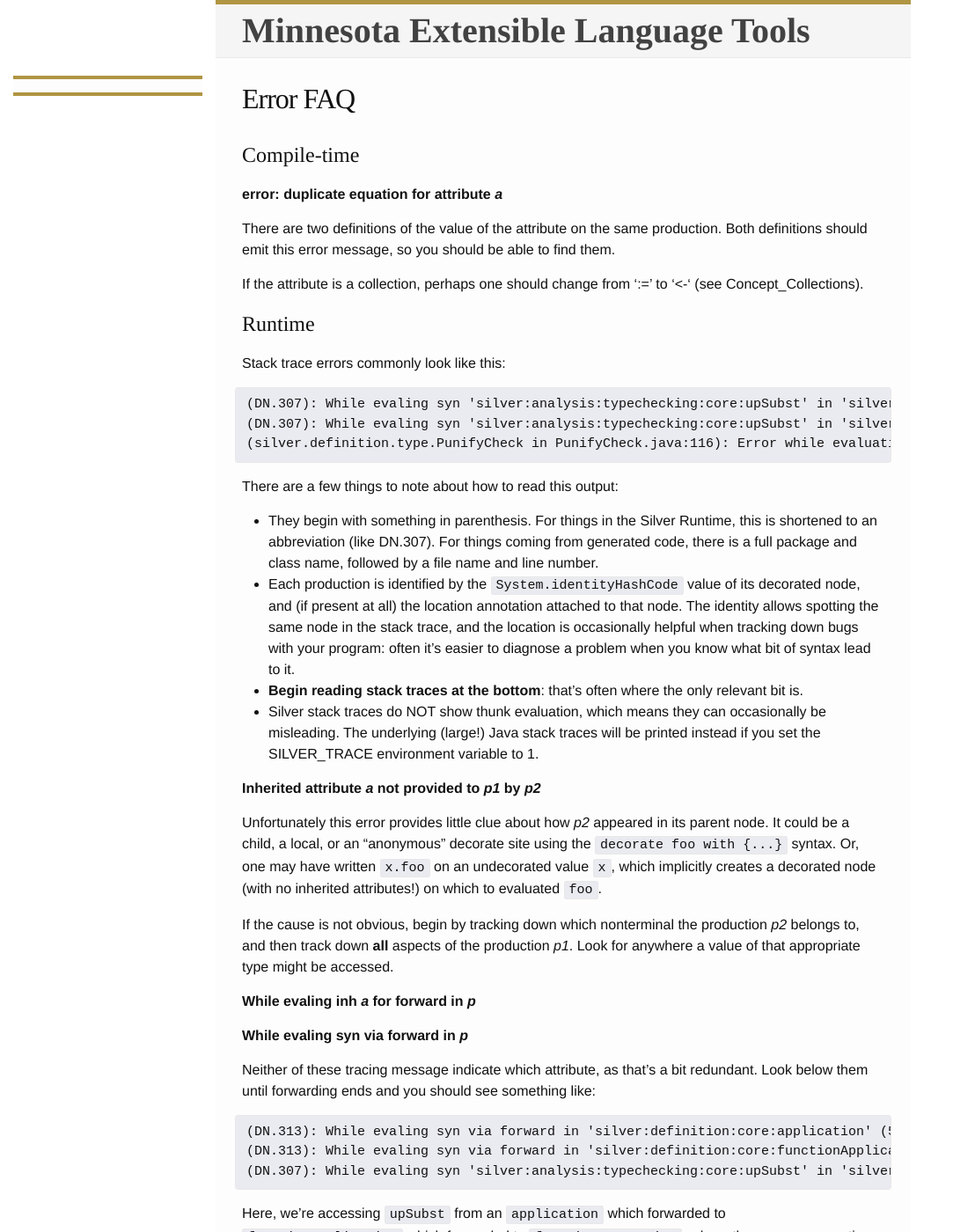
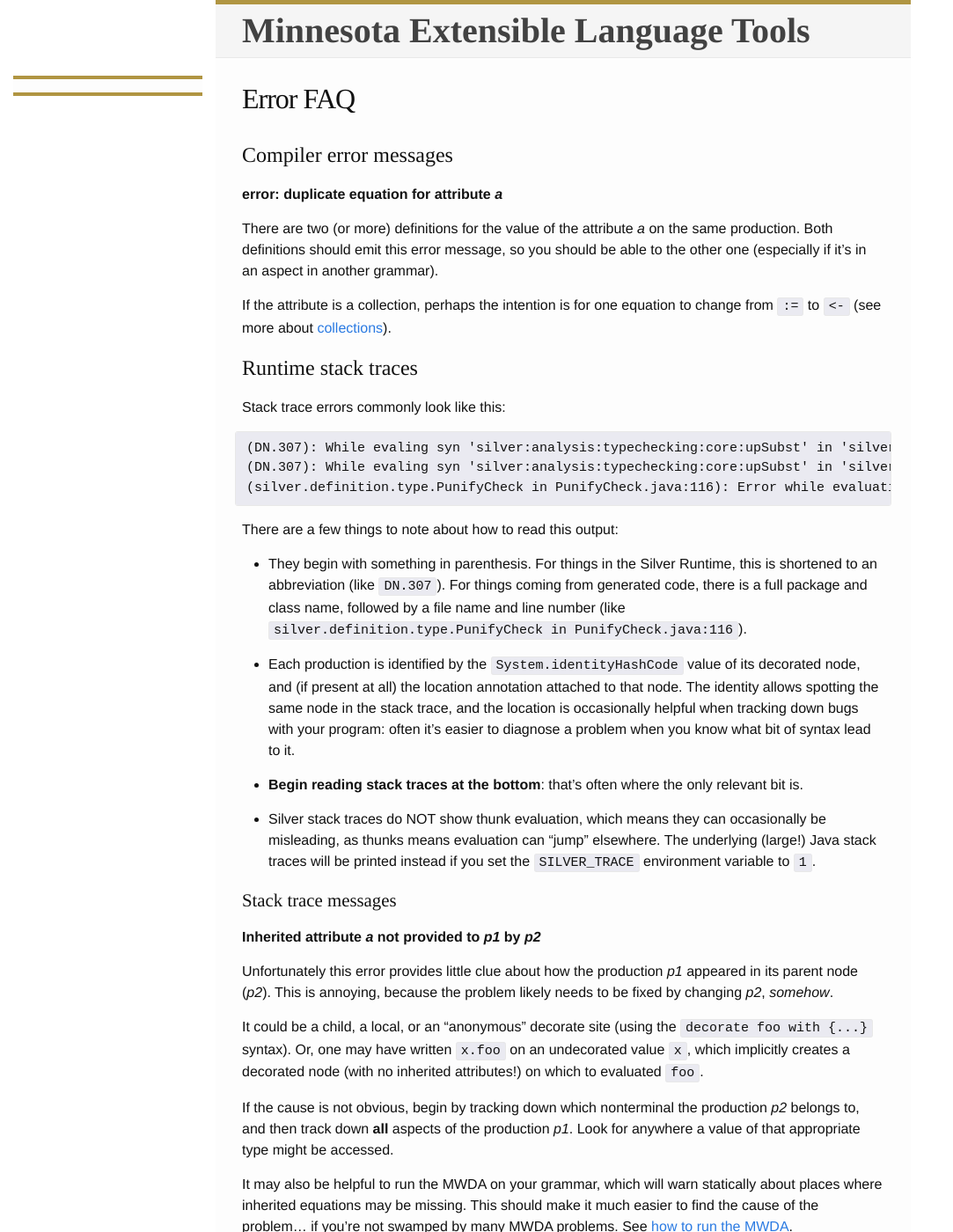
Before and after one commit to melt-umn/melt-website, a Jekyll site: the page built from silver/error-faq/index.md, in a window 1280 px wide and 1400 px high. Shown: the whole window at 88% size, without its empty margins (0-1083 px from the left). Built offline with Jekyll 4.4.1, drawn with Linux system fonts in a browser that asks for light colours; some of the changed text lies outside the part shown.

Commit message:
fixup error message descriptions

````diff
--- a/silver/error-faq/index.md
+++ b/silver/error-faq/index.md
@@ -5,15 +5,18 @@ menu_title: Understanding Errors
 menu_weight: 80.0
 ---
 
-## Compile-time
+## Compiler error messages
 
 **error: duplicate equation for attribute _a_**
 
-There are two definitions of the value of the attribute on the same production. Both definitions should emit this error message, so you should be able to find them.
+There are two (or more) definitions for the value of the attribute _a_ on the same production.
+Both definitions should emit this error message, so you should be able to the other one (especially if it's in an aspect in another grammar).
 
-If the attribute is a collection, perhaps one should change from ':=' to '<-' (see Concept\_Collections).
+If the attribute is a collection, perhaps the intention is for one equation to change from `:=` to `<-` (see more about [collections](/silver/concept/collections)).
 
-## Runtime
+
+## Runtime stack traces
+
 
 Stack trace errors commonly look like this:
 
@@ -25,22 +28,43 @@ Stack trace errors commonly look like this:
 
 There are a few things to note about how to read this output:
 
-  * They begin with something in parenthesis. For things in the Silver Runtime, this is shortened to an abbreviation (like DN.307). For things coming from generated code, there is a full package and class name, followed by a file name and line number.
-  * Each production is identified by the `System.identityHashCode` value of its decorated node, and (if present at all) the location annotation attached to that node. The identity allows spotting the same node in the stack trace, and the location is occasionally helpful when tracking down bugs with your program: often it's easier to diagnose a problem when you know what bit of syntax lead to it.
-  * **Begin reading stack traces at the bottom**: that's often where the only relevant bit is.
-  * Silver stack traces do NOT show thunk evaluation, which means they can occasionally be misleading. The underlying (large!) Java stack traces will be printed instead if you set the SILVER\_TRACE environment variable to 1.
+* They begin with something in parenthesis.
+For things in the Silver Runtime, this is shortened to an abbreviation (like `DN.307`).
+For things coming from generated code, there is a full package and class name, followed by a file name and line number (like `silver.definition.type.PunifyCheck in PunifyCheck.java:116`).
+
+* Each production is identified by the `System.identityHashCode` value of its decorated node, and (if present at all) the location annotation attached to that node.
+The identity allows spotting the same node in the stack trace, and the location is occasionally helpful when tracking down bugs with your program: often it's easier to diagnose a problem when you know what bit of syntax lead to it.
+
+* **Begin reading stack traces at the bottom**: that's often where the only relevant bit is.
+
+* Silver stack traces do NOT show thunk evaluation, which means they can occasionally be misleading, as thunks means evaluation can "jump" elsewhere.
+The underlying (large!) Java stack traces will be printed instead if you set the `SILVER_TRACE` environment variable to `1`.
+
+
+### Stack trace messages
+
 
 **Inherited attribute _a_ not provided to _p1_ by _p2_**
 
-Unfortunately this error provides little clue about how _p2_ appeared in its parent node. It could be a child, a local, or an "anonymous" decorate site using the `decorate foo with {...}` syntax. Or, one may have written `x.foo` on an undecorated value `x`, which implicitly creates a decorated node (with no inherited attributes!) on which to evaluated `foo`.
+Unfortunately this error provides little clue about how the production _p1_ appeared in its parent node (_p2_).
+This is annoying, because the problem likely needs to be fixed by changing _p2_, _somehow_.
 
-If the cause is not obvious, begin by tracking down which nonterminal the production _p2_ belongs to, and then track down **all** aspects of the production _p1_. Look for anywhere a value of that appropriate type might be accessed.
+It could be a child, a local, or an "anonymous" decorate site (using the `decorate foo with {...}` syntax).
+Or, one may have written `x.foo` on an undecorated value `x`, which implicitly creates a decorated node (with no inherited attributes!) on which to evaluated `foo`.
+
+If the cause is not obvious, begin by tracking down which nonterminal the production _p2_ belongs to, and then track down **all** aspects of the production _p1_.
+Look for anywhere a value of that appropriate type might be accessed.
+
+It may also be helpful to run the MWDA on your grammar, which will warn statically about places where inherited equations may be missing.
+This should make it much easier to find the cause of the problem... if you're not swamped by many MWDA problems.
+See [how to run the MWDA](/silver/concepts/modular-well-definedness/).
+
 
 **While evaling inh _a_ for forward in _p_**
-
 **While evaling syn via forward in _p_**
 
-Neither of these tracing message indicate which attribute, as that's a bit redundant. Look below them until forwarding ends and you should see something like:
+Neither of these tracing message indicate which attribute is being evaluated, as that's a bit redundant.
+Look below them until forwarding ends and you should see something like:
 
 ```
 (DN.313): While evaling syn via forward in 'silver:definition:core:application' (5a659a05, Command.sv:98:30)
````
